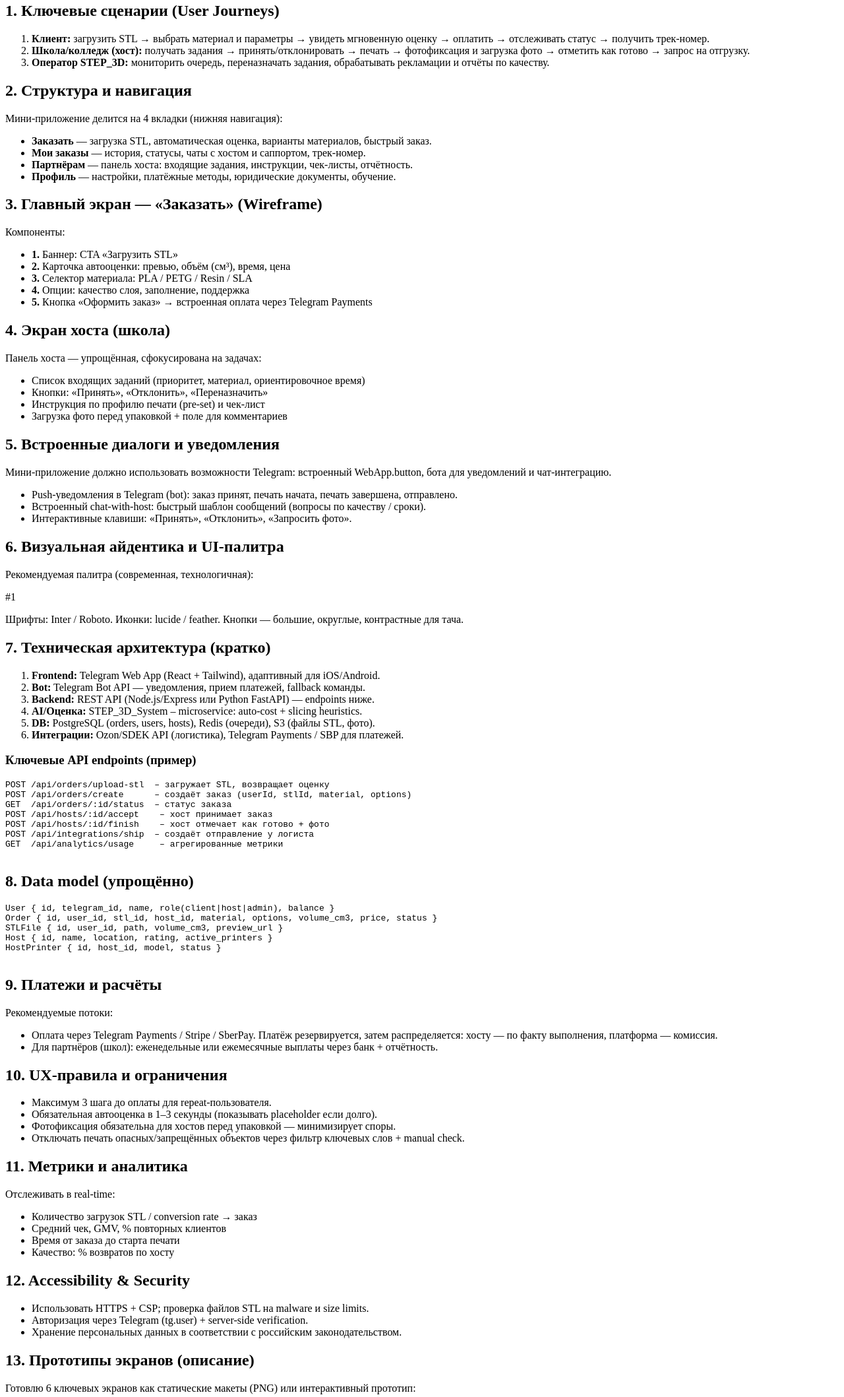
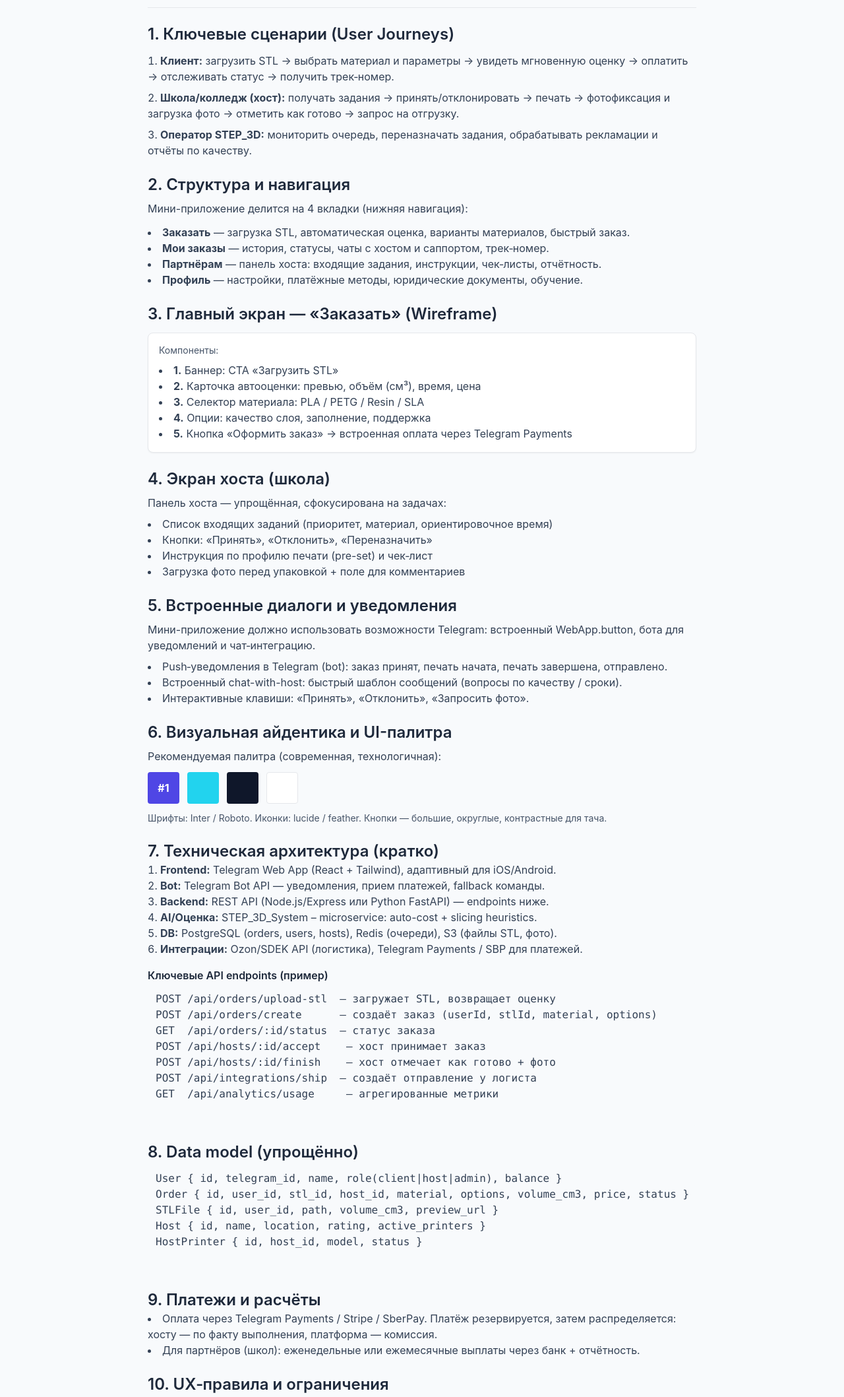
Before and after one commit to STEP3DLab/4I.AM.R22, a plain HTML site: page index.html in a window 1280 px wide. Shown: the part 177-2294 px from the top of the page at 66% size. Drawn offline with nearby package versions, Linux system fonts and the light colour scheme.

Commit message:
Update index.html

```diff
--- a/index.html
+++ b/index.html
@@ -1,38 +1,41 @@
-import React from 'react';
+<!DOCTYPE html>
+<html lang="ru">
+<head>
+  <meta charset="UTF-8">
+  <meta name="viewport" content="width=device-width, initial-scale=1.0">
+  <title>STEP_3D — Mini App (Telegram Web App) — Дизайн-проект</title>
+  <script src="https://cdn.tailwindcss.com"></script>
+  <style>
+    body { font-family: 'Inter', sans-serif; background-color: #f8fafc; }
+  </style>
+</head>
+<body>
+  <div class="p-8 max-w-4xl mx-auto text-slate-800">
+    <h1 class="text-3xl font-bold">STEP_3D — Mini App (Telegram Web App) — Дизайн-проект</h1>
+    <p class="mt-3 text-slate-600">Цель: удобное мобильное mini‑приложение внутри Telegram для приёма заказов на 3D‑печать, управления заданиями хостов (школ/колледжей) и мониторинга статуса печати.</p>
 
-// STEP_3D — Telegram Mini-App
-// Single-file design spec & prototype mockup for a Telegram WebApp (Mini App)
-// Uses Tailwind-like classes in markup for easy conversion. This file is a design-document
-// presented as a React component so it can be previewed in canvas and exported.
+    <hr class="my-6" />
 
-export default function Step3dTelegramMiniAppDesign() {
-  return (
-    <div className="p-8 max-w-4xl mx-auto font-sans text-slate-800">
-      <h1 className="text-3xl font-bold">STEP_3D — Mini App (Telegram Web App) — Дизайн‑проект</h1>
-      <p className="mt-3 text-slate-600">Цель: удобное мобильное mini‑приложение внутри Telegram для приёма заказов на 3D‑печать, управления заданиями хостов (школ/колледжей) и мониторинга статуса печати.</p>
-
-      <hr className="my-6" />
-
-      <h2 className="text-2xl font-semibold">1. Ключевые сценарии (User Journeys)</h2>
-      <ol className="mt-3 space-y-2 list-decimal list-inside text-slate-700">
+    <h2 class="text-2xl font-semibold">1. Ключевые сценарии (User Journeys)</h2>
+    <ol class="mt-3 space-y-2 list-decimal list-inside text-slate-700">
       <li><b>Клиент:</b> загрузить STL → выбрать материал и параметры → увидеть мгновенную оценку → оплатить → отслеживать статус → получить трек‑номер.</li>
       <li><b>Школа/колледж (хост):</b> получать задания → принять/отклонировать → печать → фотофиксация и загрузка фото → отметить как готово → запрос на отгрузку.</li>
       <li><b>Оператор STEP_3D:</b> мониторить очередь, переназначать задания, обрабатывать рекламации и отчёты по качеству.</li>
     </ol>
 
-      <h2 className="text-2xl font-semibold mt-6">2. Структура и навигация</h2>
-      <p className="mt-2 text-slate-700">Мини-приложение делится на 4 вкладки (нижняя навигация):</p>
-      <ul className="mt-3 list-disc list-inside">
+    <h2 class="text-2xl font-semibold mt-6">2. Структура и навигация</h2>
+    <p class="mt-2 text-slate-700">Мини-приложение делится на 4 вкладки (нижняя навигация):</p>
+    <ul class="mt-3 list-disc list-inside text-slate-700">
       <li><b>Заказать</b> — загрузка STL, автоматическая оценка, варианты материалов, быстрый заказ.</li>
       <li><b>Мои заказы</b> — история, статусы, чаты с хостом и саппортом, трек‑номер.</li>
       <li><b>Партнёрам</b> — панель хоста: входящие задания, инструкции, чек‑листы, отчётность.</li>
       <li><b>Профиль</b> — настройки, платёжные методы, юридические документы, обучение.</li>
     </ul>
 
-      <h2 className="text-2xl font-semibold mt-6">3. Главный экран — «Заказать» (Wireframe)</h2>
-      <div className="mt-3 border rounded-lg p-4 bg-white shadow-sm">
-        <div className="text-sm text-slate-600">Компоненты:</div>
-        <ul className="mt-2 list-disc list-inside">
+    <h2 class="text-2xl font-semibold mt-6">3. Главный экран — «Заказать» (Wireframe)</h2>
+    <div class="mt-3 border rounded-lg p-4 bg-white shadow-sm">
+      <div class="text-sm text-slate-600">Компоненты:</div>
+      <ul class="mt-2 list-disc list-inside text-slate-700">
         <li><b>1.</b> Баннер: CTA «Загрузить STL»</li>
         <li><b>2.</b> Карточка автооценки: превью, объём (см³), время, цена</li>
         <li><b>3.</b> Селектор материала: PLA / PETG / Resin / SLA</li>
@@ -41,35 +44,35 @@ export default function Step3dTelegramMiniAppDesign() {
       </ul>
     </div>
 
-      <h2 className="text-2xl font-semibold mt-6">4. Экран хоста (школа)</h2>
-      <p className="mt-2 text-slate-700">Панель хоста — упрощённая, сфокусирована на задачах:</p>
-      <ul className="mt-2 list-disc list-inside">
+    <h2 class="text-2xl font-semibold mt-6">4. Экран хоста (школа)</h2>
+    <p class="mt-2 text-slate-700">Панель хоста — упрощённая, сфокусирована на задачах:</p>
+    <ul class="mt-2 list-disc list-inside text-slate-700">
       <li>Список входящих заданий (приоритет, материал, ориентировочное время)</li>
       <li>Кнопки: «Принять», «Отклонить», «Переназначить»</li>
       <li>Инструкция по профилю печати (pre-set) и чек‑лист</li>
       <li>Загрузка фото перед упаковкой + поле для комментариев</li>
     </ul>
 
-      <h2 className="text-2xl font-semibold mt-6">5. Встроенные диалоги и уведомления</h2>
-      <p className="mt-2 text-slate-700">Мини-приложение должно использовать возможности Telegram: встроенный WebApp.button, бота для уведомлений и чат‑интеграцию.</p>
-      <ul className="mt-2 list-disc list-inside">
+    <h2 class="text-2xl font-semibold mt-6">5. Встроенные диалоги и уведомления</h2>
+    <p class="mt-2 text-slate-700">Мини-приложение должно использовать возможности Telegram: встроенный WebApp.button, бота для уведомлений и чат‑интеграцию.</p>
+    <ul class="mt-2 list-disc list-inside text-slate-700">
       <li>Push‑уведомления в Telegram (bot): заказ принят, печать начата, печать завершена, отправлено.</li>
       <li>Встроенный chat-with-host: быстрый шаблон сообщений (вопросы по качеству / сроки).</li>
       <li>Интерактивные клавиши: «Принять», «Отклонить», «Запросить фото».</li>
     </ul>
 
-      <h2 className="text-2xl font-semibold mt-6">6. Визуальная айдентика и UI-палитра</h2>
-      <p className="mt-2 text-slate-700">Рекомендуемая палитра (современная, технологичная):</p>
-      <div className="mt-3 flex gap-3 items-center">
-        <div className="w-12 h-12 rounded bg-indigo-600 flex items-center justify-center text-white font-bold">#1</div>
-        <div className="w-12 h-12 rounded bg-cyan-400"></div>
-        <div className="w-12 h-12 rounded bg-slate-900"></div>
-        <div className="w-12 h-12 rounded bg-white border"></div>
+    <h2 class="text-2xl font-semibold mt-6">6. Визуальная айдентика и UI-палитра</h2>
+    <p class="mt-2 text-slate-700">Рекомендуемая палитра (современная, технологичная):</p>
+    <div class="mt-3 flex gap-3 items-center">
+      <div class="w-12 h-12 rounded bg-indigo-600 flex items-center justify-center text-white font-bold">#1</div>
+      <div class="w-12 h-12 rounded bg-cyan-400"></div>
+      <div class="w-12 h-12 rounded bg-slate-900"></div>
+      <div class="w-12 h-12 rounded bg-white border"></div>
     </div>
-      <p className="mt-3 text-sm text-slate-600">Шрифты: Inter / Roboto. Иконки: lucide / feather. Кнопки — большие, округлые, контрастные для тача.</p>
+    <p class="mt-3 text-sm text-slate-600">Шрифты: Inter / Roboto. Иконки: lucide / feather. Кнопки — большие, округлые, контрастные для тача.</p>
 
-      <h2 className="text-2xl font-semibold mt-6">7. Техническая архитектура (кратко)</h2>
-      <ol className="list-decimal list-inside">
+    <h2 class="text-2xl font-semibold mt-6">7. Техническая архитектура (кратко)</h2>
+    <ol class="list-decimal list-inside text-slate-700">
       <li><b>Frontend:</b> Telegram Web App (React + Tailwind), адаптивный для iOS/Android.</li>
       <li><b>Bot:</b> Telegram Bot API — уведомления, прием платежей, fallback команды.</li>
       <li><b>Backend:</b> REST API (Node.js/Express или Python FastAPI) — endpoints ниже.</li>
@@ -78,8 +81,8 @@ export default function Step3dTelegramMiniAppDesign() {
       <li><b>Интеграции:</b> Ozon/SDEK API (логистика), Telegram Payments / SBP для платежей.</li>
     </ol>
 
-      <h3 className="mt-4 font-semibold">Ключевые API endpoints (пример)</h3>
-      <pre className="bg-slate-50 p-3 rounded">
+    <h3 class="mt-4 font-semibold">Ключевые API endpoints (пример)</h3>
+    <pre class="bg-slate-50 p-3 rounded text-slate-700">
 POST /api/orders/upload-stl  – загружает STL, возвращает оценку
 POST /api/orders/create      – создаёт заказ (userId, stlId, material, options)
 GET  /api/orders/:id/status  – статус заказа
@@ -89,8 +92,8 @@ POST /api/integrations/ship  – создаёт отправление у лог
 GET  /api/analytics/usage     – агрегированные метрики
     </pre>
 
-      <h2 className="text-2xl font-semibold mt-6">8. Data model (упрощённо)</h2>
-      <pre className="bg-slate-50 p-3 rounded">
+    <h2 class="text-2xl font-semibold mt-6">8. Data model (упрощённо)</h2>
+    <pre class="bg-slate-50 p-3 rounded text-slate-700">
 User { id, telegram_id, name, role(client|host|admin), balance }
 Order { id, user_id, stl_id, host_id, material, options, volume_cm3, price, status }
 STLFile { id, user_id, path, volume_cm3, preview_url }
@@ -98,40 +101,37 @@ Host { id, name, location, rating, active_printers }
 HostPrinter { id, host_id, model, status }
     </pre>
 
-      <h2 className="text-2xl font-semibold mt-6">9. Платежи и расчёты</h2>
-      <p className="text-slate-700">Рекомендуемые потоки:</p>
-      <ul className="list-disc list-inside">
+    <h2 class="text-2xl font-semibold mt-6">9. Платежи и расчёты</h2>
+    <ul class="list-disc list-inside text-slate-700">
       <li>Оплата через Telegram Payments / Stripe / SberPay. Платёж резервируется, затем распределяется: хосту — по факту выполнения, платформа — комиссия.</li>
       <li>Для партнёров (школ): еженедельные или ежемесячные выплаты через банк + отчётность.</li>
     </ul>
 
-      <h2 className="text-2xl font-semibold mt-6">10. UX‑правила и ограничения</h2>
-      <ul className="list-disc list-inside">
+    <h2 class="text-2xl font-semibold mt-6">10. UX‑правила и ограничения</h2>
+    <ul class="list-disc list-inside text-slate-700">
       <li>Максимум 3 шага до оплаты для repeat‑пользователя.</li>
       <li>Обязательная автооценка в 1–3 секунды (показывать placeholder если долго).</li>
       <li>Фотофиксация обязательна для хостов перед упаковкой — минимизирует споры.</li>
       <li>Отключать печать опасных/запрещённых объектов через фильтр ключевых слов + manual check.</li>
     </ul>
 
-      <h2 className="text-2xl font-semibold mt-6">11. Метрики и аналитика</h2>
-      <p className="text-slate-700">Отслеживать в real-time:</p>
-      <ul className="list-disc list-inside">
+    <h2 class="text-2xl font-semibold mt-6">11. Метрики и аналитика</h2>
+    <ul class="list-disc list-inside text-slate-700">
       <li>Количество загрузок STL / conversion rate → заказ</li>
       <li>Средний чек, GMV, % повторных клиентов</li>
       <li>Время от заказа до старта печати</li>
       <li>Качество: % возвратов по хосту</li>
     </ul>
 
-      <h2 className="text-2xl font-semibold mt-6">12. Accessibility & Security</h2>
-      <ul className="list-disc list-inside">
+    <h2 class="text-2xl font-semibold mt-6">12. Accessibility & Security</h2>
+    <ul class="list-disc list-inside text-slate-700">
       <li>Использовать HTTPS + CSP; проверка файлов STL на malware и size limits.</li>
       <li>Авторизация через Telegram (tg.user) + server-side verification.</li>
       <li>Хранение персональных данных в соответствии с российским законодательством.</li>
     </ul>
 
-      <h2 className="text-2xl font-semibold mt-6">13. Прототипы экранов (описание)</h2>
-      <p className="mt-2 text-slate-700">Готовлю 6 ключевых экранов как статические макеты (PNG) или интерактивный прототип:</p>
-      <ol className="list-decimal list-inside">
+    <h2 class="text-2xl font-semibold mt-6">13. Прототипы экранов (описание)</h2>
+    <ol class="list-decimal list-inside text-slate-700">
       <li>Домашний (Заказать) — загрузка STL</li>
       <li>Auto‑estimate — карточка оценки и опции</li>
       <li>Checkout — оплата</li>
@@ -140,8 +140,8 @@ HostPrinter { id, host_id, model, status }
       <li>Profile & Docs — настройки и справка</li>
     </ol>
 
-      <h2 className="text-2xl font-semibold mt-6">14. План разработки и приоритеты (MVP)</h2>
-      <ol className="list-decimal list-inside">
+    <h2 class="text-2xl font-semibold mt-6">14. План разработки и приоритеты (MVP)</h2>
+    <ol class="list-decimal list-inside text-slate-700">
       <li>Telegram WebApp skeleton + Telegram Bot (auth + notifications)</li>
       <li>Upload STL → auto-estimate (fast path) → checkout (payments)</li>
       <li>Host panel: accept/finish + photo upload</li>
@@ -149,22 +149,24 @@ HostPrinter { id, host_id, model, status }
       <li>POC with 5 pilot schools, 10 own printers</li>
     </ol>
 
-      <h2 className="text-2xl font-semibold mt-6">15. QA и Acceptance criteria</h2>
-      <ul className="list-disc list-inside">
+    <h2 class="text-2xl font-semibold mt-6">15. QA и Acceptance criteria</h2>
+    <ul class="list-disc list-inside text-slate-700">
       <li>Upload latency &lt; 5s for 5MB STL (mobile networks)</li>
       <li>Auto-estimate accuracy &lt; ±20% vs manual estimate</li>
       <li>Payments success rate &gt; 98%</li>
       <li>Host acceptance flow — 95% of tasks processed within SLA window</li>
     </ul>
 
-      <h2 className="text-2xl font-semibold mt-6">16. Next steps (предложение от меня)</h2>
-      <ol className="list-decimal list-inside">
+    <h2 class="text-2xl font-semibold mt-6">16. Next steps (предложение от меня)</h2>
+    <ol class="list-decimal list-inside text-slate-700">
       <li>Подтвердите scope MVP — я подготовлю UI-макеты (6 экранов) в PNG + интерактивный прототип.</li>
       <li>Подготовлю техническое ТЗ (API spec + DB schema) для dev‑команды.</li>
       <li>Соберу package для пилота: onboarding‑пак школ, шаблоны договоров и инструкций.</li>
     </ol>
 
-      <div className="mt-6 text-sm text-slate-600">Автор: STEP_3D — дизайн и продукт. Если хотите — я могу сейчас сгенерировать визуальные макеты (PNG) для всех перечисленных экранов и подготовить assets для разработчиков.</div>
+    <div class="mt-6 text-sm text-slate-600">
+      Автор: STEP_3D — дизайн и продукт. Если хотите — я могу сейчас сгенерировать визуальные макеты (PNG) для всех перечисленных экранов и подготовить assets для разработчиков.
     </div>
-  );
-}
+  </div>
+</body>
+</html>
```
Lines whose indentation alone changed are shown as unchanged.
